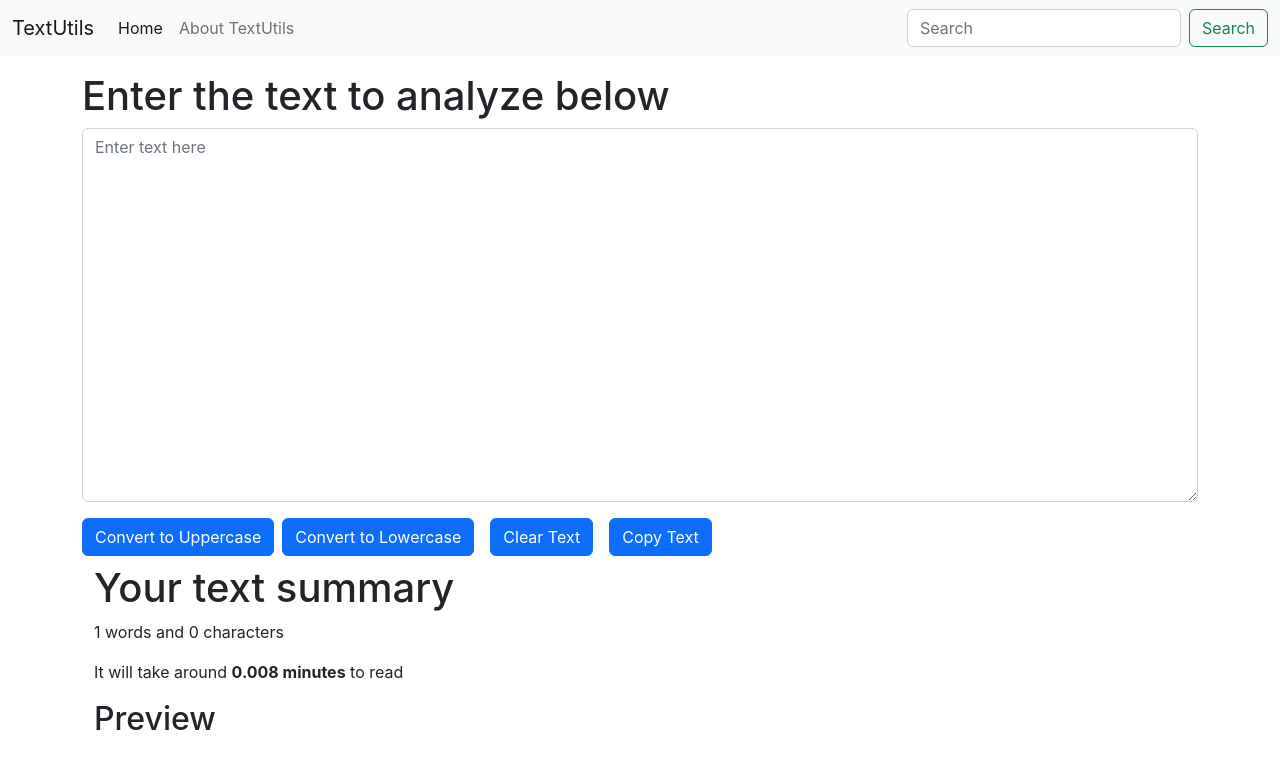
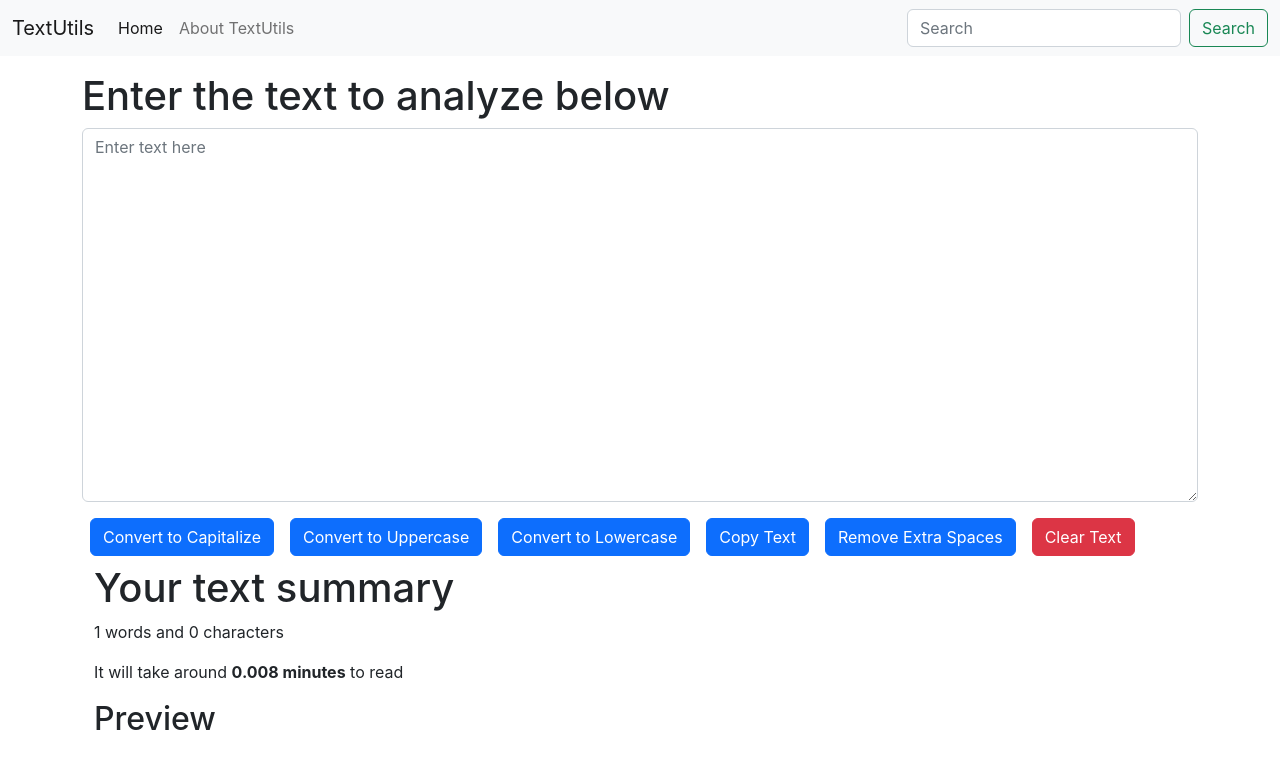
Before and after one commit to sprajwal11/TextUtils, a React (Create React App) app: page / in a window 1280 px wide. Shown: the top 768 px of the page. Built offline with nearby package versions, Linux system fonts and the light colour scheme.

Commit message:
added remove extra spaces feature

```diff
--- a/src/components/TextForm.js
+++ b/src/components/TextForm.js
@@ -4,6 +4,14 @@
 
 export default function
 (props) {
+    const capitalFirstLetter=()=>{
+        let words = text.split(" ")
+        let uppercaseword = ' '
+         words.forEach(element => {
+            uppercaseword += element.charAt(0).toUpperCase() + element.slice(1) + " "
+         });
+         setText(uppercaseword)
+    }
     const toUpperCase=()=>{
         // console.log("Uppercase was clicked "+text);
         let newText=text.toUpperCase();
@@ -19,12 +27,14 @@
         let newText='';
         setText(newText);
     }
-    const toCopy=()=>{
-        // console.log("Content has been copied");
-        var text=document.getElementById("myBox");
-        text.select();
-        // text.setSelectionRange(0,9999);
-        navigator.clipboard.writeText(text.value);
+    const removeExtraSpace=()=>{
+        let newText=text.split(/[ ]+/);
+        setText(newText.join(" "));
+    }
+    const toCopy=async () => {
+        // console.log("Content has been copied")
+        await navigator.clipboard.writeText(text);
+        alert("text copied successfully");
     }
     const handleOnChange=(event)=>{
         // console.log("Handled on change");
@@ -40,11 +50,13 @@
         <div className="mb-3">
         <textarea className="form-control" value={text} onChange={handleOnChange} id="mybox" rows="15" placeholder='Enter text here'></textarea>
         </div>
-        <button className="btn btn-primary" onClick={toUpperCase}>Convert to Uppercase</button>
+        <button className="btn btn-primary mx-2" onClick={capitalFirstLetter}>Convert to Capitalize</button>
+        <button className="btn btn-primary mx-2" onClick={toUpperCase}>Convert to Uppercase</button>
         <button className="btn btn-primary mx-2" onClick={toLowerCase}>Convert to Lowercase</button>
-        <button className="btn btn-primary mx-2" onClick={toClearText}>Clear Text</button>
         <button className="btn btn-primary mx-2" onClick={toCopy}>Copy Text</button>
-    </div>
+        <button className="btn btn-primary mx-2" onClick={removeExtraSpace}>Remove Extra Spaces</button>
+        <button className="btn btn-danger mx-2" onClick={toClearText}>Clear Text</button>
+        </div>
     <div className="container my-2">
         <h1>Your text summary</h1>
         <p>{text.split(' ').length} words and {text.length} characters</p>
```
